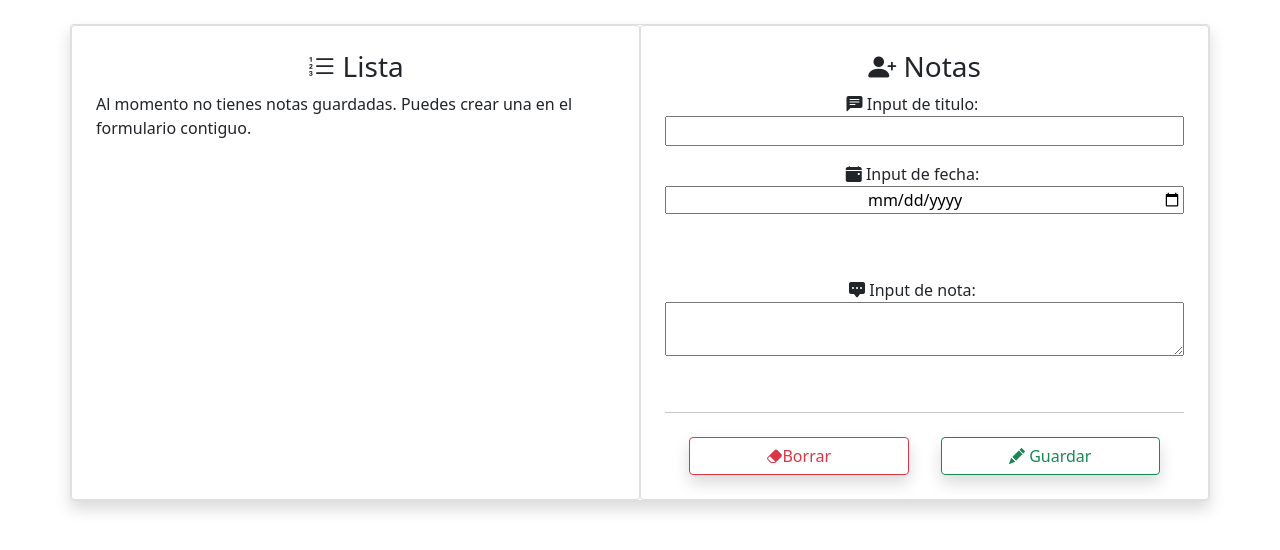
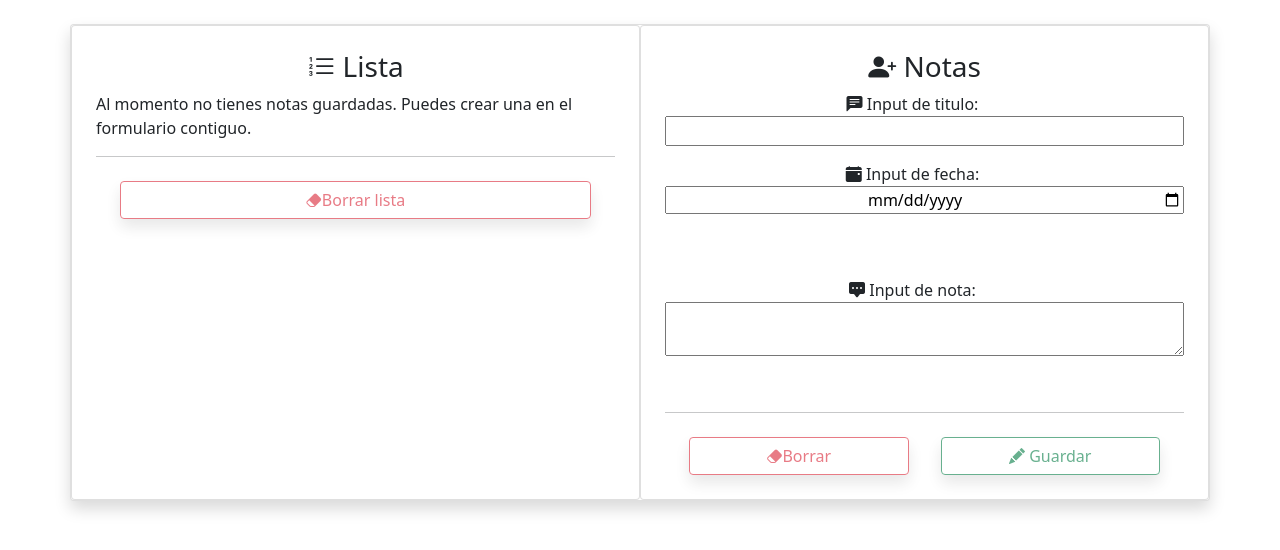
Before and after one commit to SamCorazzy/notas, a React (Create React App) app: page / in a window 1280 px wide. Shown: the top 550 px of the page. Built offline with nearby package versions, Linux system fonts and the light colour scheme.

Commit message:
Eliminar la lista de notas y bloquear los botones

```diff
--- a/src/App.jsx
+++ b/src/App.jsx
@@ -34,6 +34,11 @@ function App() {
       fecha: "",
       nota: "",
     });
+  };
+
+  const handleResetList = () => {
+    setNotas([]);
+    localStorage.setItem("notas", JSON.stringify([]));
   };
 
 
@@ -106,6 +111,26 @@ function App() {
               </ol>
             )
           } */}
+
+          <hr />
+          <div className="ms-2 me-2 mt-2 row">
+            <div className="col">
+              <span className="row mx-1">
+                <button
+                class="shadow mx-auto btn btn-outline-danger"
+                onClick={handleResetList}
+                disabled={notas.length===0}
+                style={{ marginLeft: "15px" }}>
+                  <i class="bi bi-eraser-fill"></i>
+                  Borrar lista
+                  </button>
+              </span>
+
+            </div>
+            </div>
+
+
+
         </div>
         <div className=" card col text-center mx-auto p-4">
           <h3><i class="bi bi-person-plus-fill"></i> Notas</h3>
@@ -143,13 +168,23 @@ function App() {
           <div className="ms-2 me-2 mt-2 row">
             <div className="col">
               <span className="row mx-1">
-                <button class="shadow mx-auto btn btn-outline-danger" onClick={handleResetChange} style={{ marginLeft: "15px" }}><i class="bi bi-eraser-fill"></i>Borrar</button>
+                <button
+                class="shadow mx-auto btn btn-outline-danger"
+                disabled={inputState.titulo==="" || inputState.fecha==="" || inputState.nota===""}
+                onClick={handleResetChange} style={{ marginLeft: "15px" }}>
+                <i class="bi bi-eraser-fill"></i>Borrar
+                </button>
               </span>
 
             </div>
             <div className="col">
               <span className="row mx-1">
-                <button class="shadow mx-auto btn btn-outline-success" onClick={handleClicGuardar} style={{ marginLeft: "15px" }}><i class="bi bi-pencil-fill"></i> Guardar</button>
+                <button
+                class="shadow mx-auto btn btn-outline-success"
+                disabled={inputState.titulo==="" || inputState.fecha==="" || inputState.nota===""}
+                onClick={handleClicGuardar}
+                style={{ marginLeft: "15px" }}>
+                <i class="bi bi-pencil-fill"></i> Guardar</button>
               </span>
             </div>
           </div>
```
